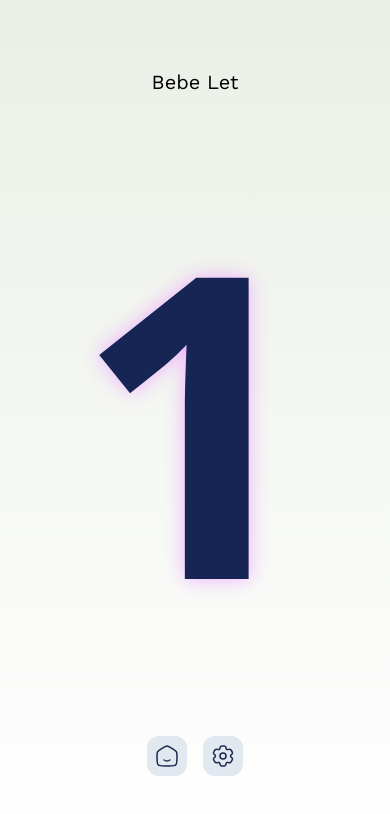
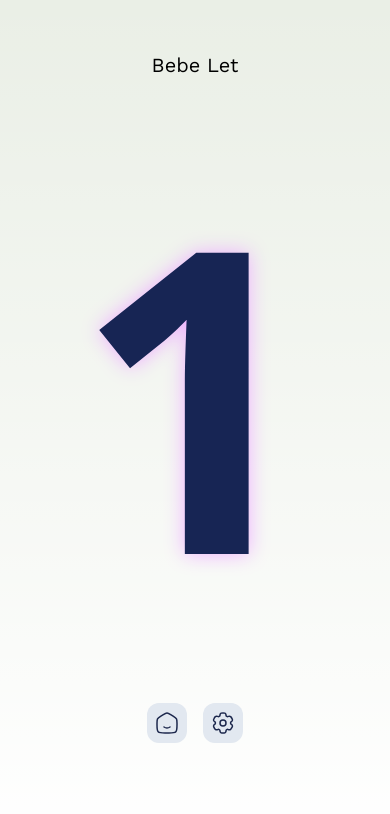
Before and after one commit to bdiazc90/bebelet, a Next.js app: page /letters/1 in a window 390 px wide. Shown: the top 814 px of the page. Built offline with nearby package versions, Linux system fonts and the light colour scheme.

Commit message:
fix padding for mobile

```diff
--- a/app/letters/[letter]/page.tsx
+++ b/app/letters/[letter]/page.tsx
@@ -3,7 +3,7 @@ import FooterBar from "@/components/FooterBar";
 
 export default function PageLetter({ params }: { params: { letter: string } }) {
 	return (
-		<main className="h-screen flex flex-col items-center justify-between py-[8vh] lg:py-[6vh]">
+		<main className="h-screen flex flex-col items-center justify-between pt-[6vh] pb-[12vh]">
 			<h2 className="text-xl lg:text-3xl text-center font-worksans">Bebe Let</h2>
 			<Letter letter={params.letter} />
 			<FooterBar />
--- a/app/numbers/[number]/page.tsx
+++ b/app/numbers/[number]/page.tsx
@@ -3,7 +3,7 @@ import FooterBar from "@/components/FooterBar";
 
 export default function PageNumber({ params }: { params: { number: string } }) {
 	return (
-		<main className="h-screen flex flex-col items-center justify-between py-[8vh] lg:py-[6vh]">
+		<main className="h-screen flex flex-col items-center justify-between pt-[6vh] pb-[12vh]">
 			<h2 className="text-xl lg:text-3xl text-center font-worksans">Bebe Let</h2>
 			<Number number={params.number} />
 			<FooterBar />
--- a/app/page.tsx
+++ b/app/page.tsx
@@ -6,10 +6,10 @@ export default function Home() {
 			<div className="flex flex-col max-w-5xl w-full items-center gap-[4vh] lg:gap-[8vh]">
 				<h2 className="text-xl lg:text-3xl text-center font-worksans">Bebe Let</h2>
 				<h1 className="text-5xl lg:text-7xl text-center font-extrabold drop-shadow-[0px_0px_10px_#edaeff] dark:drop-shadow-[0px_0px_10px_#5a1599] from-red-700 dark:from-red-300 via-orange-700 dark:via-yellow-300 to-purple-700 dark:to-purple-500 bg-gradient-to-br bg-clip-text text-transparent animate-text">A simple game to learn the letters, numbers and more</h1>
-        <Link href={"/letters"} className="btn btn-lg w-[60vw] lg:w-[40vw] border-none animate-button bg-gradient-to-br from-emerald-500 via-sky-700 to-blue-800 text-white text-2xl drop-shadow-[0px_0px_10px_theme(colors.primary)] dark:drop-shadow-[0px_0px_10px_theme(colors.secondary)]">
+        <Link href={"/letters"} className="btn btn-lg w-[60vw] lg:w-[40vw] border-none animate-button bg-gradient-to-br from-emerald-500 via-sky-700 to-blue-800 dark:from-yellow-200 dark:via-orange-400 dark:to-rose-500 text-white dark:text-neutral-800 text-2xl drop-shadow-[0px_0px_10px_theme(colors.primary)] dark:drop-shadow-[0px_0px_4px_theme(colors.secondary)]">
             Letters
         </Link>
-        <Link href={"/numbers"} className="btn btn-lg w-[60vw] lg:w-[40vw] border-none animate-button bg-gradient-to-br from-emerald-500 via-sky-700 to-blue-800 text-white text-2xl drop-shadow-[0px_0px_10px_theme(colors.primary)] dark:drop-shadow-[0px_0px_10px_theme(colors.secondary)]">
+        <Link href={"/numbers"} className="btn btn-lg w-[60vw] lg:w-[40vw] border-none animate-button bg-gradient-to-br from-emerald-500 via-sky-700 to-blue-800 dark:from-yellow-200 dark:via-orange-400 dark:to-rose-500 text-white dark:text-neutral-800 text-2xl drop-shadow-[0px_0px_10px_theme(colors.primary)] dark:drop-shadow-[0px_0px_4px_theme(colors.secondary)]">
             Numbers
         </Link>
 			</div>
```
